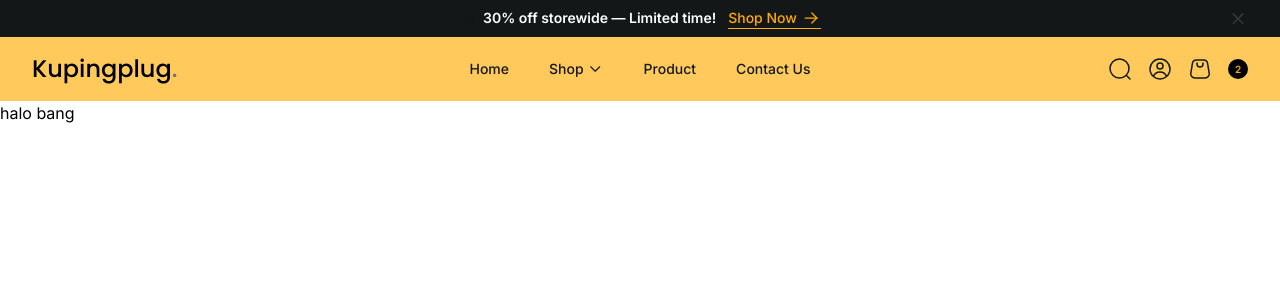
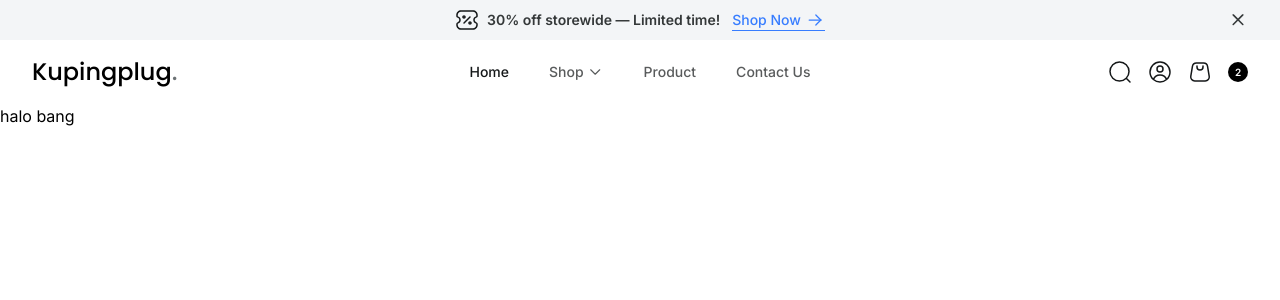
Before and after one commit to pujiragil/kupingplug, a Next.js app: page / in a window 1280 px wide. Shown: the top 300 px of the page. Built offline with nearby package versions, Linux system fonts and the light colour scheme.

Commit message:
check isRootPage with custom hook

```diff
--- a/components/ui/navbar/index.tsx
+++ b/components/ui/navbar/index.tsx
@@ -13,14 +13,17 @@ import {
 } from "@/components/ui/assets/svg";
 import NavLinks from "@/components/ui/navbar/navLinks";
 import NavMobile from "@/components/ui/navbar/navMobile";
+import { useRootContext } from "@/hooks/rootContext";
+import { cn } from "@/utils/cn";
 
-interface NavbarProps { }
+interface NavbarProps {}
 
 const Navbar: React.FC<NavbarProps> = () => {
+  const isRootPage = useRootContext();
   const [open, setOpen] = useState<boolean>(false);
 
   return (
-    <div className="bg-[#ffc95c]">
+    <div className={cn(isRootPage ? "bg-[#ffc95c]" : "bg-white")}>
       <nav className="mx-auto flex max-w-[1440px] items-center justify-between px-8 py-4 lg:justify-normal">
         <div className="flex items-center gap-1 lg:basis-1/4">
           <button className="lg:hidden" onClick={() => setOpen(true)}>
@@ -38,7 +41,10 @@ const Navbar: React.FC<NavbarProps> = () => {
           <SearchIcon className="hidden lg:block" />
           <UserIcon className="hidden lg:block" />
           <CartIcon className="w-6" />
-          <NotificationCount count={2} className="text-[#FFAB00]" />
+          <NotificationCount
+            count={2}
+            className={cn(isRootPage ? "text-[#FFAB00]" : "text-white")}
+          />
         </div>
 
         {/* mobile navbar  */}
--- a/components/ui/navbar/navLinks.tsx
+++ b/components/ui/navbar/navLinks.tsx
@@ -1,6 +1,9 @@
 import Link from "next/link";
+import { usePathname } from "next/navigation";
+
 import NavDropdown from "@/components/ui/navbar/navDropdown";
 import { NavLinkProps } from "@/components/ui/navbar/definition";
+import { cn } from "@/utils/cn";
 
 const links: NavLinkProps[] = [
   {
@@ -79,29 +82,25 @@ const links: NavLinkProps[] = [
 ];
 
 export default function NavLinks() {
+  const pathname = usePathname();
+
   return (
     <ul className="flex lg:justify-center lg:gap-10">
-      {links.map((link) => {
-        if (link.subLinks) {
-          return (
-            <li
-              key={link.id}
-              className="font-inter text-sm font-medium text-[#141718]"
-            >
-              <NavDropdown link={link} />
-            </li>
-          );
-        } else {
-          return (
-            <li
-              key={link.id}
-              className="font-inter text-sm font-medium text-[#141718]"
-            >
-              <Link href={link.path}>{link.name}</Link>
-            </li>
-          );
-        }
-      })}
+      {links.map((link) => (
+        <li
+          key={link.id}
+          className={cn(
+            "font-inter text-sm font-medium text-[#141718] hover:opacity-100",
+            pathname !== link.path && "opacity-70",
+          )}
+        >
+          {link.subLinks ? (
+            <NavDropdown link={link} />
+          ) : (
+            <Link href={link.path}>{link.name}</Link>
+          )}
+        </li>
+      ))}
     </ul>
   );
 }
--- a/components/ui/promo/index.tsx
+++ b/components/ui/promo/index.tsx
@@ -5,27 +5,52 @@ import {
   CloseIcon,
   DiscountIcon,
 } from "@/components/ui/assets/svg";
+import { useRootContext } from "@/hooks/rootContext";
 import { cn } from "@/utils/cn";
 import Link from "next/link";
 import { useState } from "react";
 
 export default function PromoSection() {
+  const isRootPage = useRootContext();
   const [showPromo, setShowPromo] = useState<boolean>(true);
 
   return (
-    <div className={cn("bg-[#141718]", !showPromo && "hidden")}>
+    <div
+      className={cn(
+        isRootPage ? "bg-[#141718]" : "bg-[#F3F5F7]",
+        !showPromo && "hidden",
+      )}
+    >
       <div className="relative mx-auto flex max-w-[1440px] justify-center px-8 py-2">
         {/* promo content */}
         <div className="flex gap-6">
           <div className="flex items-center gap-2">
-            <DiscountIcon className="h-4 w-4" />
+            <DiscountIcon
+              fill={cn(isRootPage ? "#FEFEFE" : "#141718")}
+              className="h-4 w-4 md:h-5 md:w-5 lg:h-6 lg:w-6"
+            />
 
-            <p className="flex gap-3 font-inter text-xs font-semibold text-[#FEFEFE] md:text-sm">
+            <p
+              className={cn(
+                "flex gap-3 font-inter text-xs font-semibold md:text-sm",
+                isRootPage ? "text-[#FEFEFE]" : "text-[#343839]",
+              )}
+            >
               30% off storewide — Limited time!
               <Link href="/shop">
-                <span className="hidden items-center gap-1 border-b border-[#FFAB00] font-medium text-[#FFAB00] md:flex">
+                <span
+                  className={cn(
+                    "hidden items-center gap-1 border-b font-medium md:flex",
+                    isRootPage
+                      ? "border-[#FFAB00] text-[#FFAB00]"
+                      : "border-[#377DFF] text-[#377DFF]",
+                  )}
+                >
                   Shop Now
-                  <ArrowRightIcon className="h-5 w-5" stroke="#FFAB00" />
+                  <ArrowRightIcon
+                    className="h-5 w-5"
+                    stroke={cn(isRootPage ? "#FFAB00" : "#377DFF")}
+                  />
                 </span>
               </Link>
             </p>
@@ -33,7 +58,10 @@ export default function PromoSection() {
 
           {/* close button (mobile) */}
           <button className="md:hidden" onClick={() => setShowPromo(false)}>
-            <CloseIcon className="h-4 w-4" fill="#FEFEFE" />
+            <CloseIcon
+              className="h-4 w-4"
+              fill={cn(isRootPage ? "#FEFEFE" : "#343839")}
+            />
           </button>
         </div>
 
```
Also changed, not shown: components/ui/assets/svg.tsx (+8 -2 lines).
